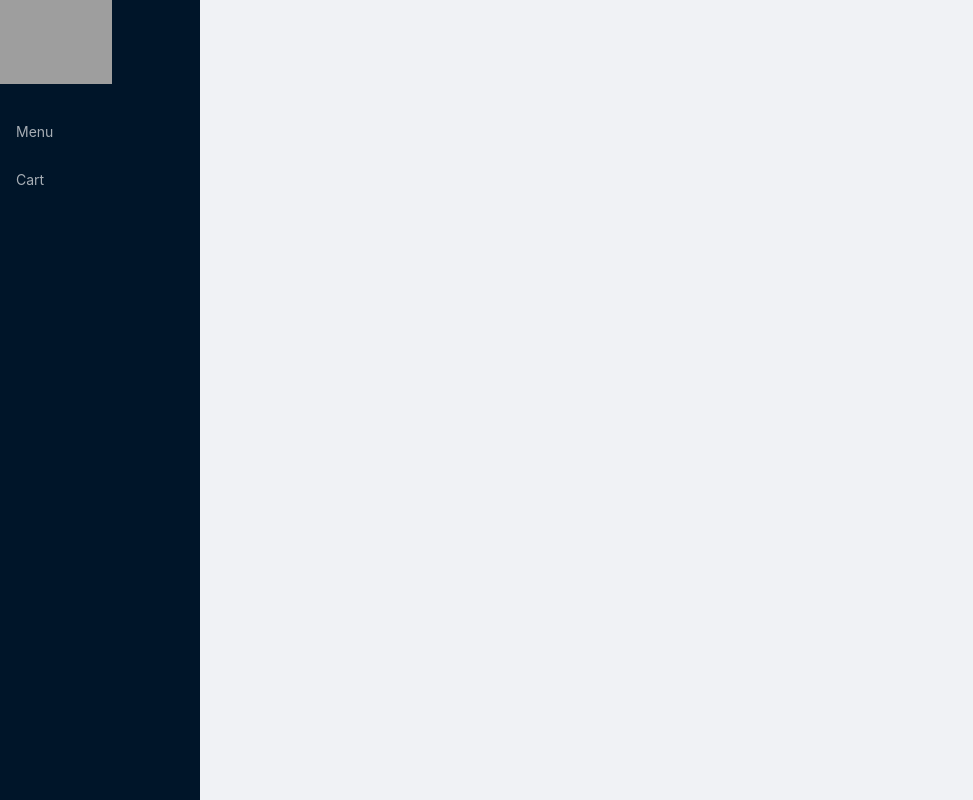
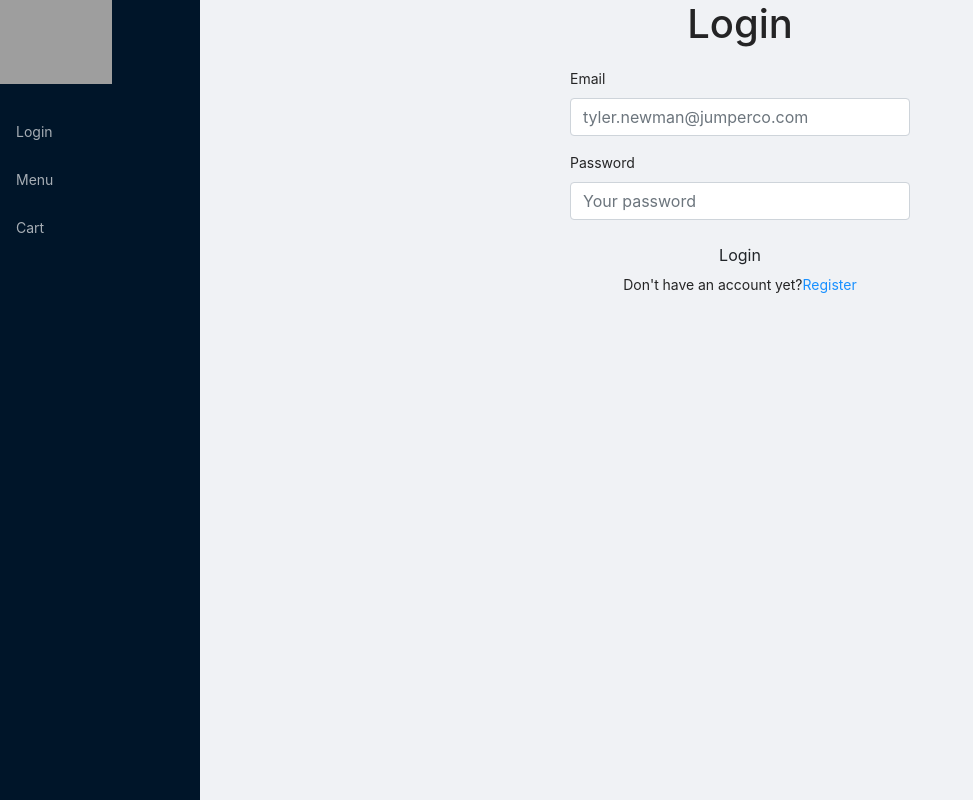
Before and after one commit to jzaburunov/typescript-pizza-front, a React (Create React App) app: page /login in a window 1280 px wide. Shown: the whole page, without its empty margins (0-973 px from the left). Built offline with nearby package versions, Linux system fonts and the light colour scheme; grey boxes are pictures that could not be loaded.

Commit message:
[wip]: Add login form and route and redux staff

```diff
--- a/package.json
+++ b/package.json
@@ -22,6 +22,7 @@
     "react-scripts": "3.4.1",
     "react-virtualized": "^9.21.2",
     "redux": "^4.0.5",
+    "redux-form": "^8.3.6",
     "redux-thunk": "^2.3.0",
     "typescript": "^3.7.5"
   },
@@ -49,6 +50,7 @@
   "devDependencies": {
     "@types/react-router-dom": "^5.1.5",
     "@types/react-virtualized": "^9.21.10",
+    "@types/redux-form": "^8.2.7",
     "@types/redux-logger": "^3.0.8",
     "redux-logger": "^3.0.6"
   }
--- /dev/null
+++ b/src/actions/login.ts
@@ -0,0 +1,51 @@
+import axios from "axios";
+import { Dispatch } from "redux";
+import { ActionTypes } from "./types";
+
+const host = "http://localhost:4000";
+
+export interface LoginDataInterface {
+  login: string;
+  password: string;
+}
+
+export interface LoginAction {
+  type: ActionTypes.authSuccess;
+}
+
+export interface AuthRespInterface {
+  json(): Object;
+}
+
+export const login = (props: LoginDataInterface): Function => {
+  return async (dispatch: Dispatch) => {
+    const { login, password } = props;
+    const res = await axios.post<AuthRespInterface>(host + "auth/login", {
+      method: "POST",
+      headers: {
+        "Content-Type": "application/json",
+      },
+      body: JSON.stringify({
+        login,
+        password,
+      }),
+    });
+    const json = res.data;
+    authenticateUser(json);
+    if (res.status) { // TODO Check this
+      dispatch<LoginAction>({
+        type: ActionTypes.authSuccess,
+      });
+    }
+    // TODO Handle error
+  };
+};
+
+// TODO fix any type
+function authenticateUser(json: any) {
+  window.localStorage.setItem("authToken", json.token);
+  window.localStorage.setItem("username", json.user.username);
+  if (json.user.roles && json.user.roles.length > 0) {
+    window.localStorage.setItem("roles", json.user.roles);
+  }
+}
--- a/src/actions/types.ts
+++ b/src/actions/types.ts
@@ -1,4 +1,5 @@
 export enum ActionTypes {
   setPizzas,
-  addToCart
+  addToCart,
+  authSuccess
 };
--- /dev/null
+++ b/src/components/Login.tsx
@@ -0,0 +1,109 @@
+import React from "react";
+import { connect } from "react-redux";
+import { Field, reduxForm, InjectedFormProps } from "redux-form";
+import { Link } from "react-router-dom";
+import { login as loginAction, LoginDataInterface } from "../actions/login";
+import { renderField } from "./utils";
+import { StoreState } from "../reducers";
+
+interface LoginInterface extends InjectedFormProps<LoginDataInterface> {
+  login(props: LoginDataInterface): Function;
+  errMsg: {};
+}
+
+class _Login extends React.Component<LoginInterface> {
+  componentDidMount() {
+    // this.props.cleanErrors();
+  }
+
+  // TODO change to proper type
+  onSubmit = (props: LoginDataInterface) => {
+    this.props.login(props);
+  };
+
+  render() {
+    const { handleSubmit, errMsg } = this.props;
+
+    return (
+      <div className="bg row justify-content-center">
+        <div
+          id="auth-padding"
+          className="col col-xl-4 col-lg-5 col-md-7 col-sm-9 col-12"
+        >
+          <h1 className="text-center">Login</h1>
+          <div id="form-bg" className="element-bg">
+            <form className="fields" onSubmit={handleSubmit(this.onSubmit)}>
+              <Field
+                label="Email"
+                name="email"
+                component={renderField}
+                placeholder="tyler.newman@jumperco.com"
+                type="email"
+              />
+              <Field
+                label="Password"
+                name="password"
+                component={renderField}
+                placeholder="Your password"
+                type="password"
+                link="true"
+              />
+              {errMsg && (
+                <div className="auth-err-msg">
+                  <p className="verify-title">{errMsg}</p>
+                </div>
+              )}
+              <button
+                type="submit"
+                id="auth-button"
+                className="btn btn-block general-btn"
+              >
+                Login
+              </button>
+            </form>
+            <p id="auth-link" className="general-text text-center">
+              {"Don't have an account yet?"}
+              <Link to="signup">
+                <span>Register</span>
+              </Link>
+            </p>
+          </div>
+        </div>
+      </div>
+    );
+  }
+}
+
+const validate = (values: { login: string; password: string }) => {
+  const errors: { login: string; password: string } = {
+    login: "",
+    password: "",
+  };
+
+  if (!values.login) {
+    errors.login = "Enter an login";
+  }
+
+  if (!values.password || values.password.length < 6) {
+    errors.password = "Enter a password with 6+ characters";
+  }
+
+  return errors;
+};
+
+function mapStateToProps(state: StoreState) {
+  // TODO Handle auth error
+  return {
+    // errMsg: state.auth.error,
+    errMsg: "",
+  };
+}
+
+export const Login = reduxForm({
+  form: "LoginForm",
+  validate,
+})(
+  connect(mapStateToProps, {
+    login: loginAction,
+  })(_Login)
+);
--- a/src/components/SidebarMenu.tsx
+++ b/src/components/SidebarMenu.tsx
@@ -2,6 +2,7 @@ import React from "react";
 import { Link } from "react-router-dom";
 import { Menu } from "antd";
 
+// TODO Add redirect to /menu initially
 export const SidebarMenu: React.FC<{ pathname: string }> = ({ pathname }) => {
   return (
     <Menu
@@ -9,6 +10,10 @@ export const SidebarMenu: React.FC<{ pathname: string }> = ({ pathname }) => {
       theme="dark"
       selectedKeys={[pathname]}
     >
+      <Menu.Item key="/login">
+        <span>Login</span>
+        <Link to="/login" />
+      </Menu.Item>
       <Menu.Item key="/menu">
         <span>Menu</span>
         <Link to="/menu" />
--- a/src/components/utils.tsx
+++ b/src/components/utils.tsx
@@ -1,5 +1,6 @@
 import React from "react";
 import { TableCellProps } from "react-virtualized";
+import { Field } from "redux-form";
 
 export const nameFormatter: React.FC<TableCellProps> = ({ cellData }) => (
   <span>{cellData}</span>
@@ -8,3 +9,33 @@ export const nameFormatter: React.FC<TableCellProps> = ({ cellData }) => (
 export const subtotalFormatter: React.FC<TableCellProps> = ({ cellData }) => (
   <span>${cellData}</span>
 );
+
+// TODO Don't use any
+export const renderField = (field: any) => {
+  const {
+    meta: { touched, error },
+  } = field;
+  const className = 'form-group';
+
+  const errorClass = touched && error ? ' is-invalid' : '';
+
+  const fieldClass = `field-input form-control
+  ${errorClass} ${field.fieldClass ? field.fieldClass : ''}`;
+
+  return (
+    <div className={className}>
+      {field.label && <label className="field-label">{field.label}</label>}
+      <div className="d-flex">
+        <div className="w-100">
+            <input
+              type={field.type}
+              className={fieldClass}
+              placeholder={field.placeholder}
+              readOnly={field.readOnly ? 'readOnly' : ''}
+              {...field.input}
+            />
+        </div>
+      </div>
+    </div>
+  );
+};
--- a/src/index.tsx
+++ b/src/index.tsx
@@ -19,6 +19,7 @@ import { reducers } from "./reducers";
 import { PizzaList } from "./components/PizzaList";
 import { Cart } from "./components/Cart";
 import { App } from "./components/App";
+import { Login } from "./components/Login";
 import "bootstrap/dist/css/bootstrap.min.css";
 import "antd/dist/antd.css";
 import "react-virtualized/styles.css";
@@ -34,6 +35,7 @@ ReactDOM.render(
     <Router>
       <App pathname="" sidebar={SidebarMenu}>
         <Switch>
+          <Route path="/login" component={Login} />
           <Route path="/menu" component={PizzaList} />
           <Route path="/cart" component={Cart} />
         </Switch>
```
Also changed, not shown: 1 other file (tests, documents, lock files or other folders).
